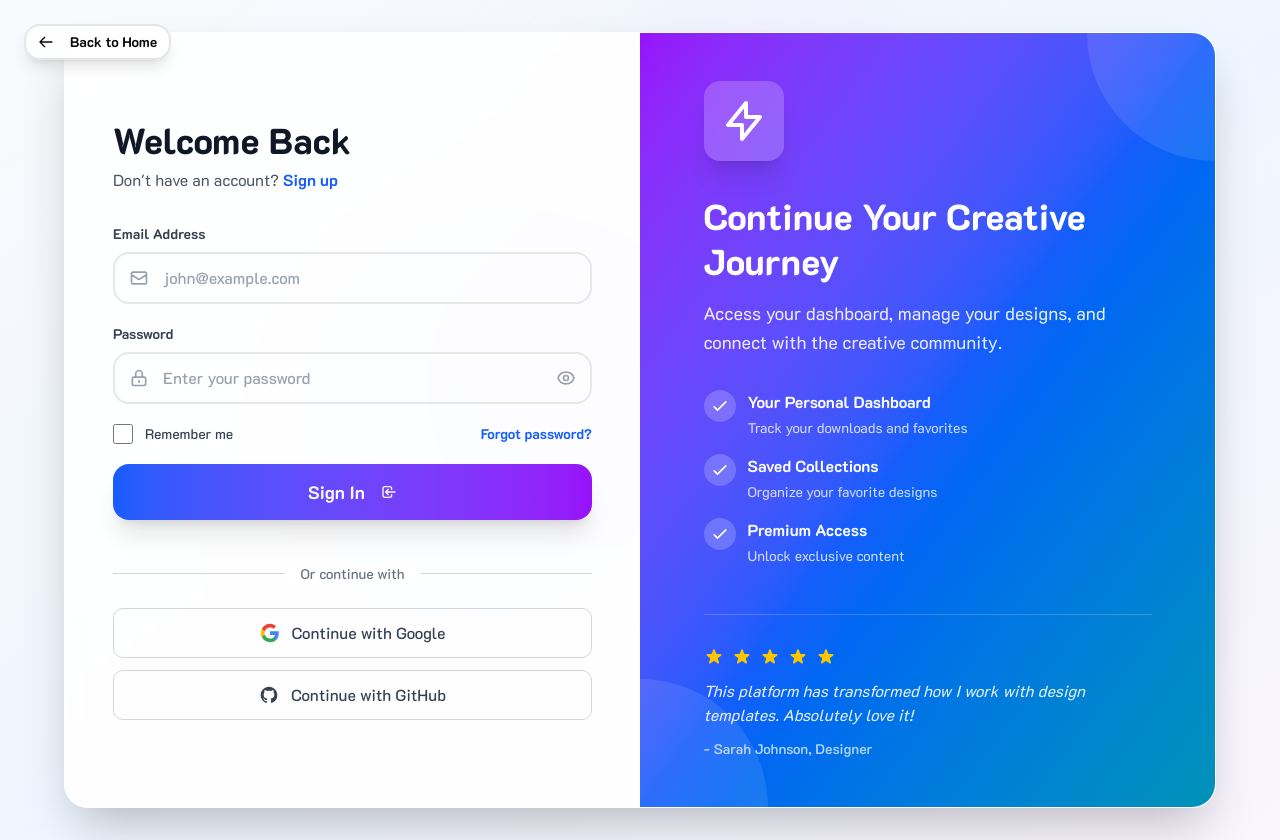
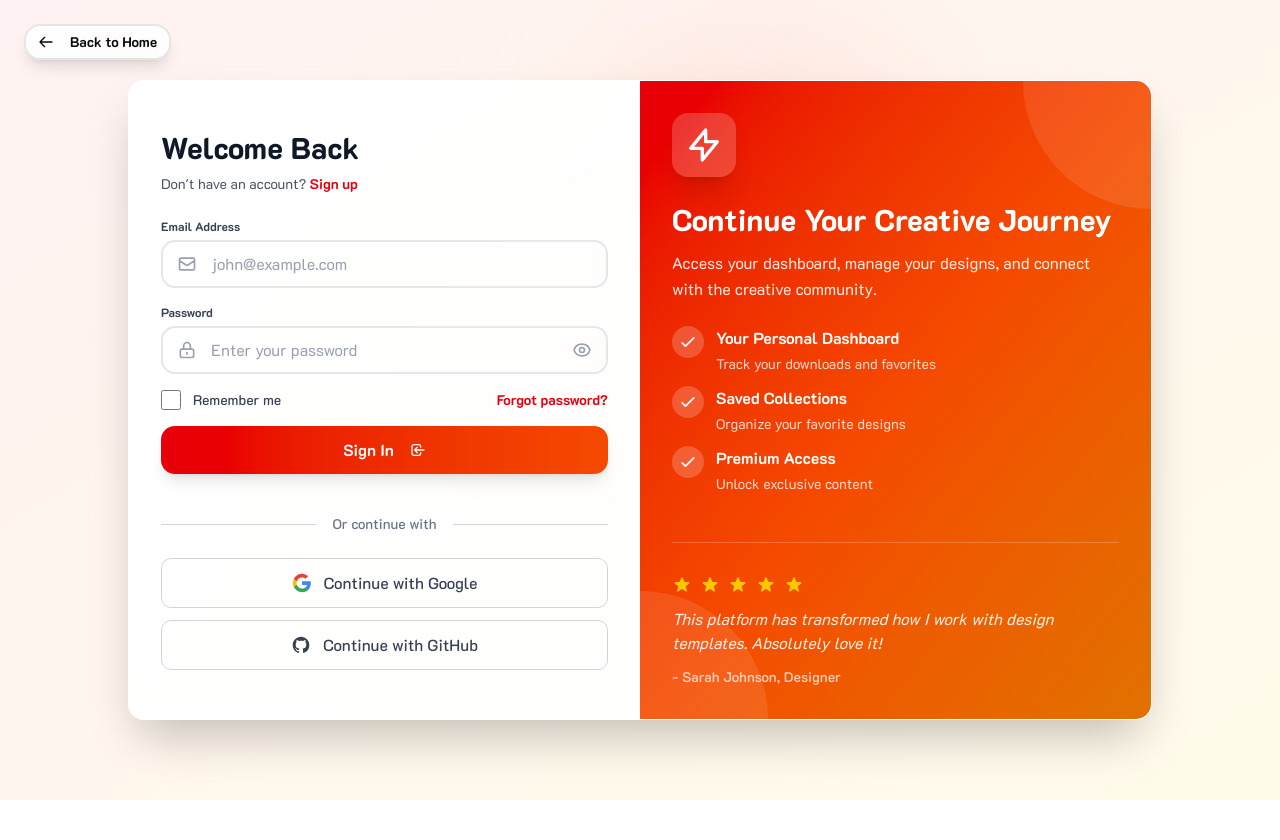
Before and after one commit to md-rimon-hossain/Selling-porfolio-design-frontend, a Next.js app: page /login in a window 1280 px wide. After the commit the page ends 800 px from the top, so only its background shows below. Built offline with nearby package versions, Linux system fonts and the light colour scheme; no server answers.

Commit message:
add new designs sscheama

```diff
--- a/src/app/login/page.tsx
+++ b/src/app/login/page.tsx
@@ -90,12 +90,12 @@ export default function LoginPage() {
   };
 
   return (
-    <div className="min-h-screen bg-gradient-to-br from-slate-50 via-blue-50 to-purple-50 relative overflow-hidden">
+    <div className="min-h-screen bg-gradient-to-br from-red-50 via-orange-50 to-amber-50 relative overflow-hidden">
       {/* Animated Background Blobs */}
       <div className="fixed inset-0 overflow-hidden pointer-events-none">
-        <div className="absolute top-0 right-1/4 w-96 h-96 bg-purple-200 rounded-full mix-blend-multiply filter blur-3xl opacity-30 animate-blob"></div>
-        <div className="absolute top-1/4 left-1/4 w-96 h-96 bg-blue-200 rounded-full mix-blend-multiply filter blur-3xl opacity-30 animate-blob animation-delay-2000"></div>
-        <div className="absolute bottom-1/4 right-1/3 w-96 h-96 bg-pink-200 rounded-full mix-blend-multiply filter blur-3xl opacity-30 animate-blob animation-delay-4000"></div>
+        <div className="absolute top-0 right-1/4 w-96 h-96 bg-red-200 rounded-full mix-blend-multiply filter blur-3xl opacity-30 animate-blob"></div>
+        <div className="absolute top-1/4 left-1/4 w-96 h-96 bg-orange-200 rounded-full mix-blend-multiply filter blur-3xl opacity-30 animate-blob animation-delay-2000"></div>
+        <div className="absolute bottom-1/4 right-1/3 w-96 h-96 bg-amber-200 rounded-full mix-blend-multiply filter blur-3xl opacity-30 animate-blob animation-delay-4000"></div>
       </div>
 
       {/* Back to Home Button */}
@@ -124,22 +124,22 @@ export default function LoginPage() {
       </div>
 
       <div className="relative min-h-screen flex items-center justify-center p-4 sm:p-6 lg:p-8">
-        <div className="w-full max-w-6xl">
+        <div className="w-full max-w-5xl">
           {/* Main Card with Split Layout */}
-          <div className="backdrop-blur-sm bg-white/90 rounded-3xl shadow-2xl border border-white/60 overflow-hidden">
-            <div className="grid lg:grid-cols-2 min-h-[650px]">
+          <div className="backdrop-blur-sm bg-white/95 rounded-2xl shadow-2xl border border-white/60 overflow-hidden">
+            <div className="grid lg:grid-cols-2 min-h-[580px]">
               {/* Left Side - Form */}
-              <div className="p-8 sm:p-12 flex flex-col justify-center order-2 lg:order-1">
+              <div className="p-6 sm:p-8 flex flex-col justify-center order-2 lg:order-1">
                 {/* Header */}
-                <div className="mb-8">
-                  <h2 className="text-3xl sm:text-4xl font-black text-gray-900 mb-2">
+                <div className="mb-6">
+                  <h2 className="text-2xl sm:text-3xl font-black text-gray-900 mb-2">
                     Welcome Back
                   </h2>
-                  <p className="text-gray-600">
+                  <p className="text-sm text-gray-600">
                     Don&apos;t have an account?{" "}
                     <Link
                       href="/register"
-                      className="font-bold text-blue-600 hover:text-purple-600 transition-colors"
+                      className="font-bold text-red-600 hover:text-orange-600 transition-colors"
                     >
                       Sign up
                     </Link>
@@ -147,7 +147,7 @@ export default function LoginPage() {
                 </div>
 
                 {/* Form */}
-                <form onSubmit={handleSubmit} className="space-y-5">
+                <form onSubmit={handleSubmit} className="space-y-4">
                   {/* General Error */}
                   {errors.general && (
                     <div className="bg-red-50 border-2 border-red-200 text-red-700 px-4 py-3 rounded-2xl flex items-start gap-3">
@@ -170,7 +170,7 @@ export default function LoginPage() {
                   <div>
                     <label
                       htmlFor="email"
-                      className="block text-sm font-bold text-gray-700 mb-2"
+                      className="block text-xs font-bold text-gray-700 mb-1.5"
                     >
                       Email Address
                     </label>
@@ -198,11 +198,11 @@ export default function LoginPage() {
                         required
                         value={formData.email}
                         onChange={handleChange}
-                        className={`w-full pl-12 pr-4 py-3 border-2 ${
+                        className={`w-full pl-12 pr-4 py-2.5 border-2 ${
                           errors.email
                             ? "border-red-300 focus:border-red-500"
-                            : "border-gray-200 focus:border-blue-500"
-                        } rounded-2xl focus:outline-none transition-colors text-gray-900 placeholder-gray-400 font-medium`}
+                            : "border-gray-200 focus:border-red-600"
+                        } rounded-xl focus:outline-none transition-colors text-gray-900 placeholder-gray-400`}
                         placeholder="john@example.com"
                       />
                     </div>
@@ -228,7 +228,7 @@ export default function LoginPage() {
                   <div>
                     <label
                       htmlFor="password"
-                      className="block text-sm font-bold text-gray-700 mb-2"
+                      className="block text-xs font-bold text-gray-700 mb-1.5"
                     >
                       Password
                     </label>
@@ -256,11 +256,11 @@ export default function LoginPage() {
                         required
                         value={formData.password}
                         onChange={handleChange}
-                        className={`w-full pl-12 pr-12 py-3 border-2 ${
+                        className={`w-full pl-12 pr-12 py-2.5 border-2 ${
                           errors.password
                             ? "border-red-300 focus:border-red-500"
-                            : "border-gray-200 focus:border-blue-500"
-                        } rounded-2xl focus:outline-none transition-colors text-gray-900 placeholder-gray-400 font-medium`}
+                            : "border-gray-200 focus:border-red-600"
+                        } rounded-xl focus:outline-none transition-colors text-gray-900 placeholder-gray-400`}
                         placeholder="Enter your password"
                       />
                       <button
@@ -345,7 +345,7 @@ export default function LoginPage() {
                     <div className="text-sm">
                       <a
                         href="#"
-                        className="font-bold text-blue-600 hover:text-purple-600 transition-colors"
+                        className="font-bold text-red-600 hover:text-orange-600 transition-colors"
                       >
                         Forgot password?
                       </a>
@@ -356,7 +356,7 @@ export default function LoginPage() {
                   <Button
                     type="submit"
                     disabled={isLoading}
-                    className="w-full h-14 text-lg font-bold bg-gradient-to-r from-blue-600 to-purple-600 hover:from-blue-700 hover:to-purple-700 shadow-xl hover:shadow-2xl transform hover:scale-[1.02] transition-all rounded-2xl disabled:opacity-50 disabled:cursor-not-allowed disabled:transform-none"
+                    className="w-full h-12 text-base font-bold bg-gradient-to-r from-red-600 to-orange-600 hover:from-orange-600 hover:to-amber-600 shadow-lg hover:shadow-xl transform hover:scale-[1.02] transition-all rounded-xl disabled:opacity-50 disabled:cursor-not-allowed disabled:transform-none"
                   >
                     {isLoading ? (
                       <div className="flex items-center justify-center">
@@ -408,16 +408,16 @@ export default function LoginPage() {
               </div>
 
               {/* Right Side - Branding */}
-              <div className="hidden lg:flex relative bg-gradient-to-br from-purple-600 via-blue-600 to-cyan-600 p-12 items-center justify-center overflow-hidden order-1 lg:order-2">
+              <div className="hidden lg:flex relative bg-gradient-to-br from-red-600 via-orange-600 to-amber-600 p-8 items-center justify-center overflow-hidden order-1 lg:order-2">
                 {/* Decorative Elements */}
                 <div className="absolute top-0 right-0 w-64 h-64 bg-white/10 rounded-full translate-x-1/2 -translate-y-1/2"></div>
                 <div className="absolute bottom-0 left-0 w-64 h-64 bg-white/10 rounded-full -translate-x-1/2 translate-y-1/2"></div>
 
                 <div className="relative z-10 text-white max-w-md">
                   {/* Logo/Icon */}
-                  <div className="w-20 h-20 rounded-2xl bg-white/20 backdrop-blur-sm flex items-center justify-center mb-8 shadow-xl">
+                  <div className="w-16 h-16 rounded-2xl bg-white/20 backdrop-blur-sm flex items-center justify-center mb-6 shadow-xl">
                     <svg
-                      className="w-12 h-12 text-white"
+                      className="w-10 h-10 text-white"
                       fill="none"
                       stroke="currentColor"
                       viewBox="0 0 24 24"
@@ -431,16 +431,16 @@ export default function LoginPage() {
                     </svg>
                   </div>
 
-                  <h1 className="text-4xl font-black mb-4 leading-tight">
+                  <h1 className="text-3xl font-black mb-3 leading-tight">
                     Continue Your Creative Journey
                   </h1>
-                  <p className="text-lg text-white/90 mb-8 leading-relaxed">
+                  <p className="text-base text-white/90 mb-6 leading-relaxed">
                     Access your dashboard, manage your designs, and connect with
                     the creative community.
                   </p>
 
                   {/* Features List */}
-                  <div className="space-y-4">
+                  <div className="space-y-3">
                     <div className="flex items-start gap-3">
                       <div className="flex-shrink-0 w-8 h-8 rounded-full bg-white/20 backdrop-blur-sm flex items-center justify-center">
                         <svg
--- a/src/app/register/page.tsx
+++ b/src/app/register/page.tsx
@@ -201,12 +201,12 @@ export default function RegisterPage() {
   };
 
   return (
-    <div className="min-h-screen bg-gradient-to-br from-slate-50 via-blue-50 to-purple-50 relative overflow-hidden">
+    <div className="min-h-screen bg-gradient-to-br from-red-50 via-orange-50 to-amber-50 relative overflow-hidden">
       {/* Animated Background Blobs */}
       <div className="fixed inset-0 overflow-hidden pointer-events-none">
         <div className="absolute top-0 left-1/4 w-96 h-96 bg-red-200 rounded-full mix-blend-multiply filter blur-3xl opacity-30 animate-blob"></div>
-        <div className="absolute top-1/4 right-1/4 w-96 h-96 bg-purple-200 rounded-full mix-blend-multiply filter blur-3xl opacity-30 animate-blob animation-delay-2000"></div>
-        <div className="absolute bottom-1/4 left-1/3 w-96 h-96 bg-pink-200 rounded-full mix-blend-multiply filter blur-3xl opacity-30 animate-blob animation-delay-4000"></div>
+        <div className="absolute top-1/4 right-1/4 w-96 h-96 bg-orange-200 rounded-full mix-blend-multiply filter blur-3xl opacity-30 animate-blob animation-delay-2000"></div>
+        <div className="absolute bottom-1/4 left-1/3 w-96 h-96 bg-amber-200 rounded-full mix-blend-multiply filter blur-3xl opacity-30 animate-blob animation-delay-4000"></div>
       </div>
 
       {/* Back to Home Button */}
@@ -240,7 +240,7 @@ export default function RegisterPage() {
           <div className="backdrop-blur-sm bg-white/90 rounded-3xl shadow-2xl border border-white/60 overflow-hidden">
             <div className="grid lg:grid-cols-2">
               {/* Left Side - Branding */}
-              <div className="hidden lg:flex relative bg-gradient-to-br from-brand-primary via-brand-secondary to-brand-accent p-12 items-center justify-center overflow-hidden">
+              <div className="hidden lg:flex relative bg-gradient-to-br from-red-600 via-orange-600 to-amber-600 p-12 items-center justify-center overflow-hidden">
                 {/* Decorative Elements */}
                 <div className="absolute top-0 left-0 w-64 h-64 bg-white/10 rounded-full -translate-x-1/2 -translate-y-1/2"></div>
                 <div className="absolute bottom-0 right-0 w-64 h-64 bg-white/10 rounded-full translate-x-1/2 translate-y-1/2"></div>
@@ -375,7 +375,7 @@ export default function RegisterPage() {
                     Already have an account?{" "}
                     <Link
                       href="/login"
-                      className="font-bold text-brand-primary hover:text-brand-secondary transition-colors"
+                      className="font-bold text-red-600 hover:text-orange-600 transition-colors"
                     >
                       Sign in
                     </Link>
@@ -388,10 +388,10 @@ export default function RegisterPage() {
                     type="button"
                     onClick={handleGoogleSignIn}
                     disabled={isGoogleLoading || isGitHubLoading || isLoading}
-                    className="w-full flex items-center justify-center gap-3 px-4 py-3 bg-white border-2 border-gray-200 rounded-xl hover:border-brand-primary hover:shadow-md disabled:bg-gray-50 disabled:cursor-not-allowed transition-all font-semibold text-gray-700"
+                    className="w-full flex items-center justify-center gap-3 px-4 py-3 bg-white border-2 border-gray-200 rounded-xl hover:border-red-500 hover:shadow-md disabled:bg-gray-50 disabled:cursor-not-allowed transition-all font-semibold text-gray-700"
                   >
                     {isGoogleLoading ? (
-                      <Loader2 className="w-5 h-5 animate-spin text-brand-primary" />
+                      <Loader2 className="w-5 h-5 animate-spin text-red-600" />
                     ) : (
                       <svg className="w-5 h-5" viewBox="0 0 24 24">
                         <path
@@ -493,7 +493,7 @@ export default function RegisterPage() {
                         className={`w-full px-4 py-2.5 border-2 ${
                           errors.name
                             ? "border-red-300 focus:border-red-500"
-                            : "border-gray-200 focus:border-brand-primary"
+                            : "border-gray-200 focus:border-red-600"
                         } rounded-xl focus:outline-none transition-colors text-gray-900 placeholder-gray-400`}
                         placeholder="John Doe"
                       />
@@ -523,7 +523,7 @@ export default function RegisterPage() {
                         className={`w-full px-4 py-2.5 border-2 ${
                           errors.email
                             ? "border-red-300 focus:border-red-500"
-                            : "border-gray-200 focus:border-brand-primary"
+                            : "border-gray-200 focus:border-red-600"
                         } rounded-xl focus:outline-none transition-colors text-gray-900 placeholder-gray-400`}
                         placeholder="john@example.com"
                       />
@@ -557,7 +557,7 @@ export default function RegisterPage() {
                           className={`w-full px-4 pr-10 py-2.5 border-2 ${
                             errors.password
                               ? "border-red-300 focus:border-red-500"
-                              : "border-gray-200 focus:border-brand-primary"
+                              : "border-gray-200 focus:border-red-600"
                           } rounded-xl focus:outline-none transition-colors text-gray-900 placeholder-gray-400`}
                           placeholder="Create password"
                         />
@@ -640,7 +640,7 @@ export default function RegisterPage() {
                           className={`w-full px-4 pr-10 py-2.5 border-2 ${
                             errors.confirmPassword
                               ? "border-red-300 focus:border-red-500"
-                              : "border-gray-200 focus:border-brand-primary"
+                              : "border-gray-200 focus:border-red-600"
                           } rounded-xl focus:outline-none transition-colors text-gray-900 placeholder-gray-400`}
                           placeholder="Confirm password"
                         />
@@ -721,7 +721,7 @@ export default function RegisterPage() {
                       name="terms"
                       type="checkbox"
                       required
-                      className="mt-0.5 w-4 h-4 text-brand-primary focus:ring-brand-primary border-gray-300 rounded"
+                      className="mt-0.5 w-4 h-4 text-red-600 focus:ring-red-600 border-gray-300 rounded"
                     />
                     <label
                       htmlFor="terms"
@@ -750,7 +750,7 @@ export default function RegisterPage() {
                   <Button
                     type="submit"
                     disabled={isLoading || isGoogleLoading || isGitHubLoading}
-                    className="w-full h-12 text-base font-bold bg-gradient-to-r from-brand-primary to-brand-secondary hover:from-brand-secondary hover:to-brand-accent shadow-lg hover:shadow-xl transform hover:scale-[1.02] transition-all rounded-xl disabled:opacity-50 disabled:cursor-not-allowed disabled:transform-none"
+                    className="w-full h-12 text-base font-bold bg-gradient-to-r from-red-600 to-orange-600 hover:from-orange-600 hover:to-amber-600 shadow-lg hover:shadow-xl transform hover:scale-[1.02] transition-all rounded-xl disabled:opacity-50 disabled:cursor-not-allowed disabled:transform-none"
                   >
                     {isLoading ? (
                       <div className="flex items-center justify-center gap-2">
@@ -782,7 +782,7 @@ export default function RegisterPage() {
                 <div className="lg:hidden mt-6 pt-5 border-t border-gray-200">
                   <div className="grid grid-cols-3 gap-3 text-center">
                     <div className="bg-gradient-to-br from-red-50 to-orange-100 rounded-xl p-3">
-                      <div className="text-xl font-black text-brand-primary mb-0.5">
+                      <div className="text-xl font-black text-red-600 mb-0.5">
                         50+
                       </div>
                       <div className="text-xs font-semibold text-gray-700">
```
